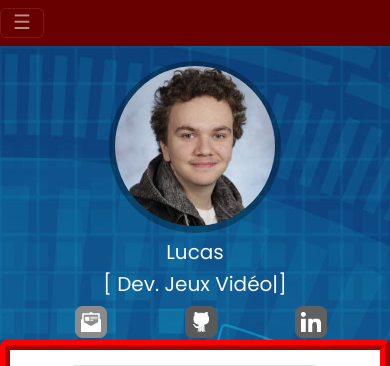
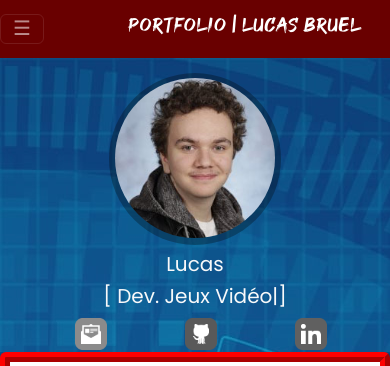
Before and after one commit to Lurius-Kitsune/Lurius-Kitsune.github.io, a PHP site: page /index.php in a window 390 px wide. Shown: the top 366 px of the page. Run offline with PHP 8.4, Linux system fonts and the light colour scheme.

Commit message:
🔧 Display on mobile

```diff
--- a/src/view/v_nav.php
+++ b/src/view/v_nav.php
@@ -23,7 +23,7 @@ $activePage = $_SERVER['REQUEST_URI'];
         <button type="button" class="navbar-toggler" data-bs-toggle="collapse" data-bs-target="#navbar" aria-controls="navbar">
             <span class="sr-only">Navigation raccourcie</span>☰
         </button>
-        <h1 class="navbar-brand text-center d-none">Portfolio | Lucas Bruel</h1>
+        <h1 class="navbar-brand text-center d-lg-none">Portfolio | Lucas Bruel</h1>
         <div id="navbar" class="navbar-collapse collapse">
             <ul class="nav navbar-nav">
                 <li class="nav-item mt-sm-3">
```
